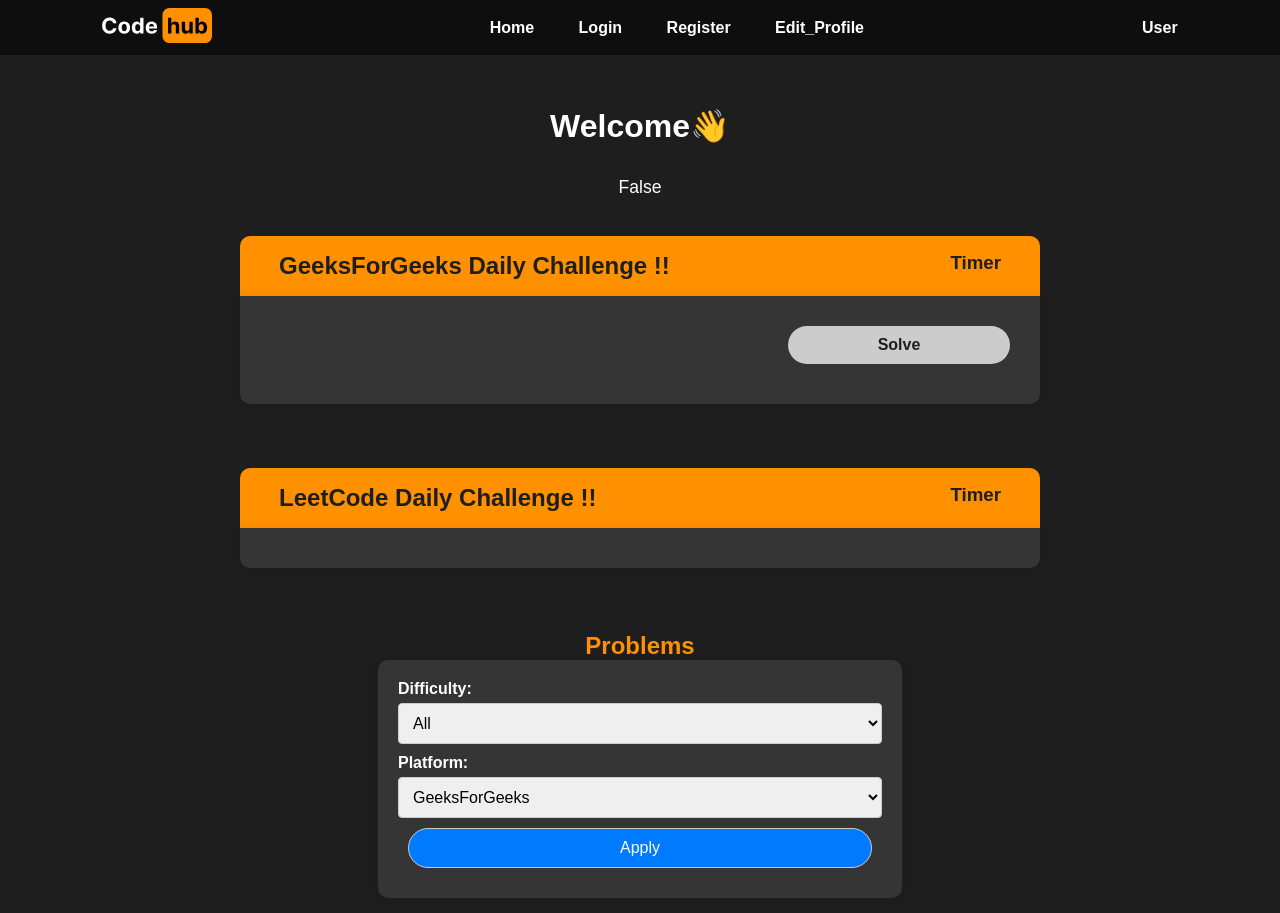
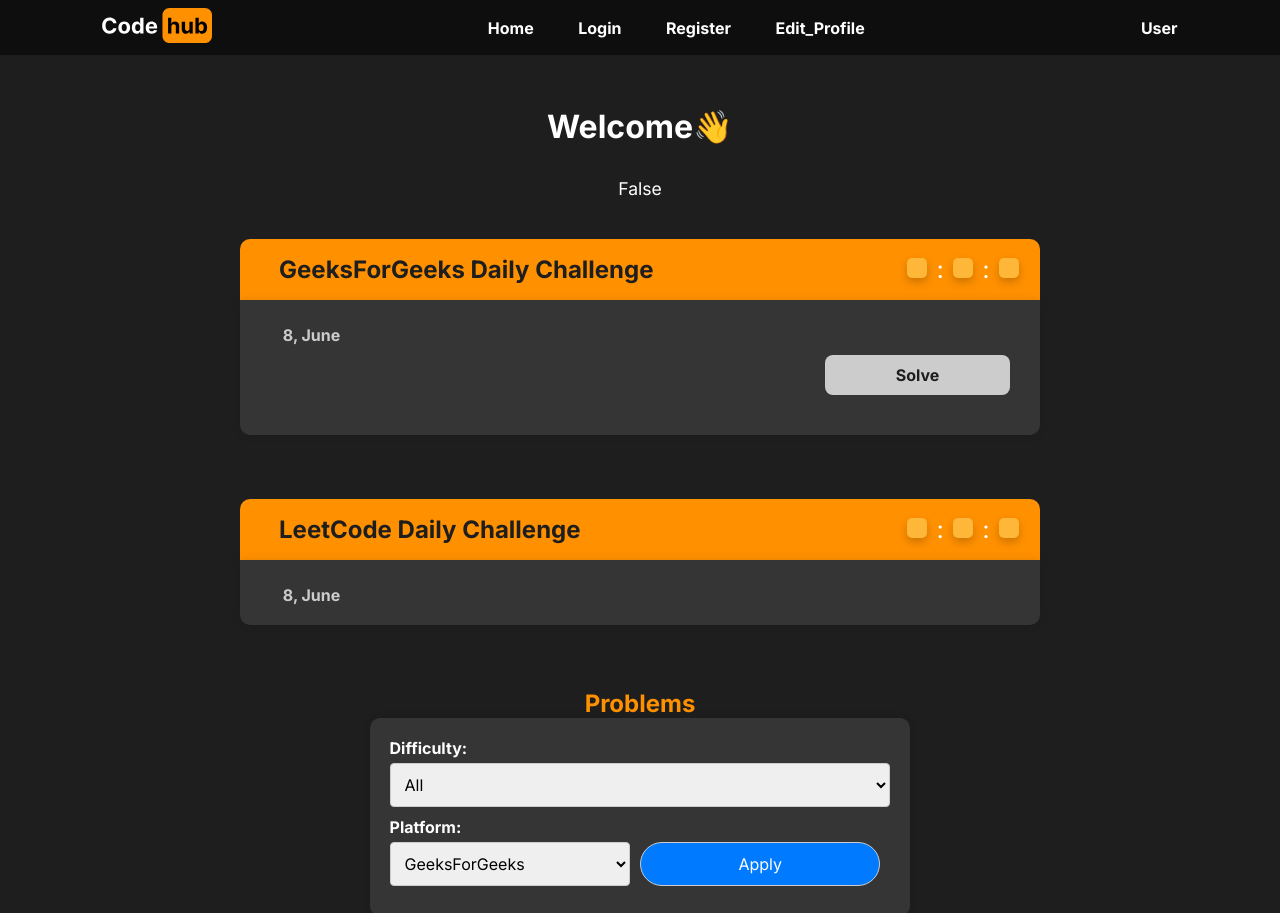
Before and after one commit to P-Pratik/CodeHub, a Flask app: page / in a window 1280 px wide. Shown: the top 913 px of the page. Run offline with Flask 3, Linux system fonts and the light colour scheme; data that the repository does not hold is empty.

Commit message:
timer and date will update as per timezones

```diff
--- a/static/css/main.css
+++ b/static/css/main.css
@@ -1,7 +1,8 @@
+@import url('https://fonts.googleapis.com/css2?family=Inter:wght@100..900&display=swap');
 
 *{
     box-sizing: border-box;
-    font-family: 'Arial', sans-serif;
+    font-family: 'Inter';
     margin: 0;
     padding: 0;
 }
@@ -84,9 +85,18 @@ p{
     justify-content: space-between;
 }
 
+.current-date{
+    color: #ccc;
+    margin-left: 3%;
+    margin-top: 5px;
+}
+
 .daily-title h2{
     color: #1E1E1E;
     margin-left: 3%;
+    display: flex;
+    flex-direction: column;
+    justify-content: center;
 }
 
 .daily-title h3{
@@ -130,7 +140,7 @@ p{
 }
 
 .daily-problem a:hover {
-    background-color: #ffffff;
+    background: #ffffff;
 }
 
 .daily-problem > * {
@@ -169,11 +179,29 @@ p{
 }
 
 .daily-container div a{
+    margin-right: auto;
+    margin-left: auto;
+    width: 25%;
+    border-radius: 4px;
     display: block;
     text-align: center;
     padding: 10px;
-    border-radius: 4px;
+    border-radius: 8px;
     text-decoration: none;
+}
+
+.timer-box {
+    display: inline-block;
+    background-color: #ffb73a;
+    padding: 10px;
+    border-radius: 5px;
+    margin: 0 5px;
+    font-size: 1.5em;
+    box-shadow: 0 4px 8px rgba(0, 0, 0, 0.2);
+}
+.timer-colon {
+    display: inline-block;
+    font-size: 1.5em;
 }
 
 .problems-container a{
@@ -184,13 +212,6 @@ p{
     padding: 10px;
     border-radius: 4px;
     text-decoration: none;
-}
-
-.daily-container div a{
-    margin-right: auto;
-    margin-left: auto;
-    width: 30%;
-    border-radius: 100px;
 }
 
 .problems-container a:hover{
--- a/templates/index.html
+++ b/templates/index.html
@@ -6,42 +6,41 @@
 {% block body %}
 <h1 class="welcome">Welcome👋</h1>
 
-{#
-<div class="test">
-    <h2>Database</h2>
-    <ul>
-        {% for person in people %}
-        <li>
-            {{ person }}
-            <button onclick="deletePerson( {{ person.pid }} )">Delete</button>
-        </li>
-        {% endfor %}
-    </ul>
-</div>
-#}
-
 <p>{{ logged_in }}</p><br>
 
 <div class="daily-div">
     <div class="daily-title">
-        <h2>GeeksForGeeks Daily Challenge !!</h2>
-        <h3>Timer</h3>
+        <h2>GeeksForGeeks Daily Challenge</h2>
+        <div id="gfg-timer">
+            <span id="gfg-hours" class="timer-box"></span>
+            <span class="timer-colon">:</span>
+            <span id="gfg-minutes" class="timer-box"></span>
+            <span class="timer-colon">:</span>
+            <span id="gfg-seconds" class="timer-box"></span>
+        </div>
     </div>
     <div class="daily-container" id="gfg-daily-container">
+        <h4 id="gfg-date" class="current-date"></h4>
         <div id="gfg-daily-content" class="daily-content"></div>
     </div>
 </div>
 
 <div class="daily-div">
     <div class="daily-title">
-        <h2>LeetCode Daily Challenge !!</h2>
-        <h3>Timer</h3>
+        <h2>LeetCode Daily Challenge</h2>
+        <div id="leet-timer">
+            <span id="leet-hours" class="timer-box"></span>
+            <span class="timer-colon">:</span>
+            <span id="leet-minutes" class="timer-box"></span>
+            <span class="timer-colon">:</span>
+            <span id="leet-seconds" class="timer-box"></span>
+        </div>
     </div>
     <div class="daily-container" id="leetcode-daily-container">
+        <h4 id="leet-date" class="current-date"></h4>
         <div id="leetcode-daily-content" class="daily-content"></div>
     </div>
 </div>
-
 
 <div class="allproblems">
     <h2>Problems</h2>
@@ -63,8 +62,6 @@
         <button onclick="applyfilter()" id="apply">Apply</button>
     </div>
 
-
-
     <table id="problemstb">
         <thead>
             <tr>
@@ -74,10 +71,7 @@
                 <th>Actions</th>
             </tr>
         </thead>
-        <tbody id="problems">
-
-        </tbody>
-
+        <tbody id="problems"></tbody>
     </table>
 
     <div class="pagination">
@@ -87,29 +81,4 @@
     </div>
 </div>
 
-
-
-
-{#
-<script type="text/javascript">
-    function deletePerson(pid) {
-        fetch('{{ url_for("delete", pid=pid) }}' + "/" + pid, {
-            method: "DELETE",
-        })
-            .then((response) => {
-                if (response.ok) {
-                    window.location.reload();
-                } else {
-                    console.error("Failed to delete person with pid", pid);
-                }
-            })
-            .catch((error) => {
-                console.error("Some Error Occurred", error);
-            });
-    }
-</script>
-
-#}
-
-
 {% endblock %}
```
Also changed, not shown: static/js/index.js (+91 -13 lines).
